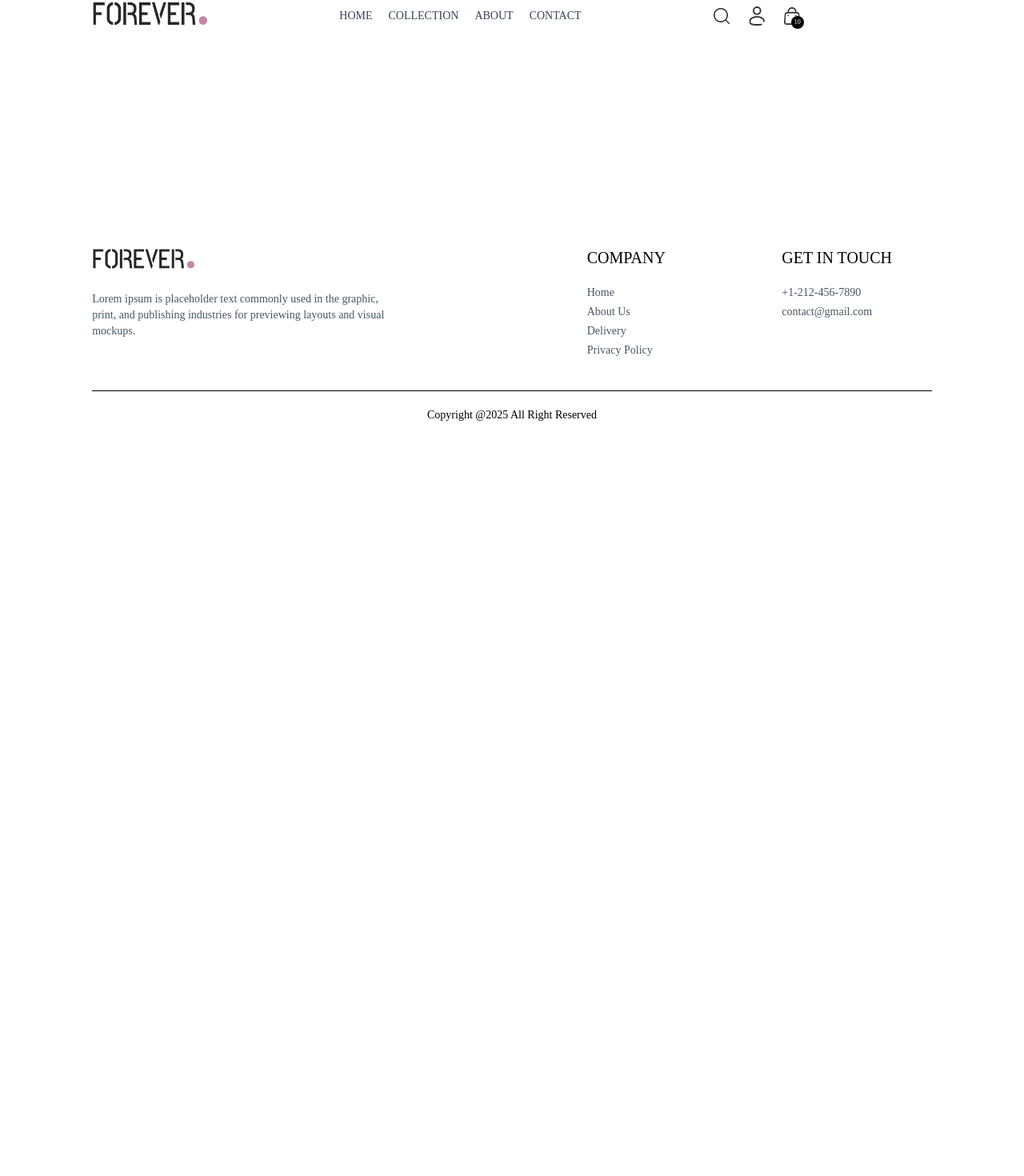
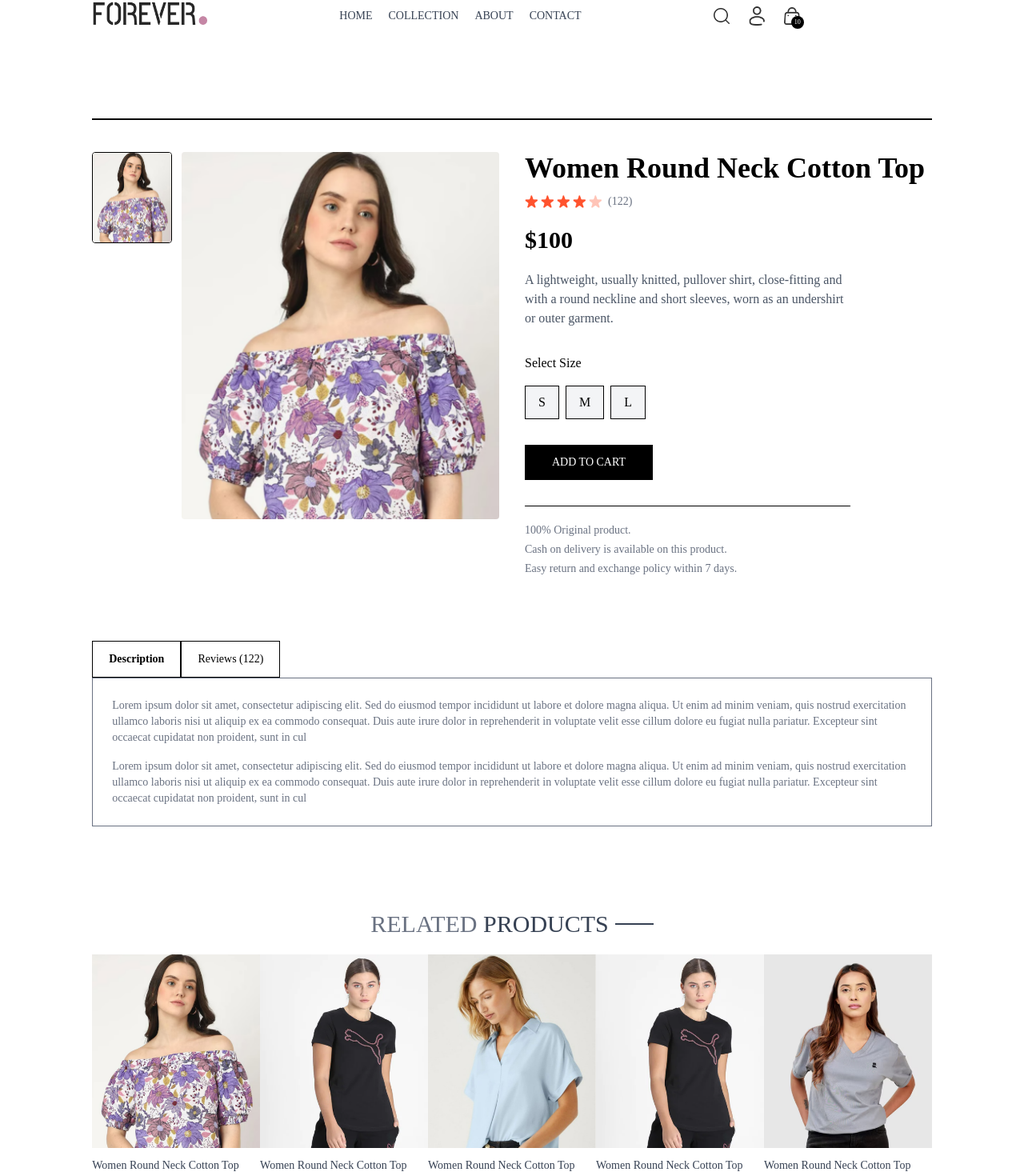
Before and after one commit to betelhembiruk/eccomerce, a React (Vite) app in the folder frontend/: page /product/aaaaa in a window 1280 px wide. Shown: the part 108-1578 px from the top of the page at 80% size. Before the commit the page ends 800 px from the top, so only its background shows below. Built offline with nearby package versions, Linux system fonts and the light colour scheme.

Commit message:
product item,latest product

```diff
--- /dev/null
+++ b/frontend/src/components/RelatedProducts.jsx
@@ -0,0 +1,42 @@
+import React, { useContext, useEffect, useState } from 'react'
+import Titell from './Titell'
+import ProductItem from './ProductItem'
+import { ShopContext } from '../context/ShopContext'
+
+const RelatedProducts = ({ category, subCategory }) => {
+  const { products } = useContext(ShopContext)
+  const [related, setRelated] = useState([])
+
+  useEffect(() => {
+    if (products.length > 0) {
+      let productsCopy = products.slice()
+
+      productsCopy = productsCopy.filter((item) => category === item.category)
+      productsCopy = productsCopy.filter((item) => subCategory === item.subCategory)
+
+      setRelated(productsCopy.slice(0, 5))
+    }
+  }, [products, category, subCategory])
+
+  return (
+    <div className="my-24">
+      <div className="text-center text-3xl py-2">
+        <Titell text1={'RELATED'} text2={'PRODUCTS'} />
+      </div>
+
+      <div className="grid grid-cols-2 sm:grid-cols-3 md:grid-cols-4 lg:grid-cols-5 gap-y-6">
+        {related.map((item, index) => (
+          <ProductItem
+            key={index}
+            id={item._id}
+            name={item.name}
+            price={item.price}
+            image={item.image}
+          />
+        ))}
+      </div>
+    </div>
+  )
+}
+
+export default RelatedProducts
--- a/frontend/src/context/ShopContext.jsx
+++ b/frontend/src/context/ShopContext.jsx
@@ -1,20 +1,23 @@
 import { createContext } from "react";
-import {products}  from "../assets/assets"
+import { products } from "../assets/assets";
 
-export const ShopContext = createContext( null );
+export const ShopContext = createContext(null);
 
 const ShopContextProvider = (props) => {
+  const currency = "$";
+  const delivery_fee = 10;
 
-const currency = '$';
-const delivery_fee = 10;
+  const value = {
+    products,
+    currency,
+    delivery_fee
+  };
 
-    const value = {
-products
-    }
-    return(
-        <ShopContext.Provider value={value}>
-            {props.children}
-        </ShopContext.Provider>
-    )
-}
+  return (
+    <ShopContext.Provider value={value}>
+      {props.children}
+    </ShopContext.Provider>
+  );
+};
+
 export default ShopContextProvider;
--- a/frontend/src/index.css
+++ b/frontend/src/index.css
@@ -20,6 +20,9 @@
   font-weight: 400;
   font-style: normal;
 }
+::-webkit-scrollbar{
+  display: none;
+}
 
 @media(max-width:640px) {
   a.active{
--- a/frontend/src/pages/Product.jsx
+++ b/frontend/src/pages/Product.jsx
@@ -1,8 +1,103 @@
-import React from 'react'
+import React, { useContext, useEffect, useState } from 'react'
+import { useParams } from 'react-router-dom'
+import { ShopContext } from '../context/ShopContext'
+import { assets } from '../assets/assets'
+import RelatedProducts from '../components/RelatedProducts'
 
 const Product = () => {
+  const { productId } = useParams()
+  const { products, currency } = useContext(ShopContext)
+  const [productData, setProductData] = useState(false)
+  const [image, setImage] = useState('')
+const [size,setSize] = useState('')
+  const fetchProductData = () => {
+    const item = products.find((p) => p._id === productId)
+    if (item) {
+      setProductData(item)
+      setImage(item.image[0])
+    }
+  }
+
+  useEffect(() => {
+    fetchProductData()
+  }, [productId, products])
+
+  if (!productData) return <div className="opacity-0 h-20"></div>
+
   return (
-    <div>
+    <div className="border-t-2 pt-10 transition-opacity ease-in duration-500 opacity-100">
+      <div className="flex flex-col sm:flex-row gap-8">
+        <div className="flex flex-col-reverse sm:flex-row flex-1 gap-3">
+          <div className="flex sm:flex-col overflow-x-auto sm:overflow-y-scroll justify-between sm:justify-normal sm:w-1/5 w-full gap-2">
+            {productData.image.map((img, index) => (
+              <img
+                key={index}
+                src={img}
+                alt={productData.name}
+                className="w-1/4 sm:w-full sm:mb-3 flex-shrink-0 cursor-pointer border rounded"
+                onClick={() => setImage(img)}
+              />
+            ))}
+          </div>
+          <div className="w-full sm:w-4/5">
+            <img src={image} alt={productData.name} className="w-full h-auto rounded" />
+          </div>
+        </div>
+        <div className="flex-1 flex flex-col">
+          <h1 className="font-semibold text-3xl sm:text-4xl">{productData.name}</h1>
+          <div className="flex items-center gap-2 mt-3">
+            <div className="flex gap-1">
+              <img src={assets.star_icon} alt="" className="w-4 h-4" />
+              <img src={assets.star_icon} alt="" className="w-4 h-4" />
+              <img src={assets.star_icon} alt="" className="w-4 h-4" />
+              <img src={assets.star_icon} alt="" className="w-4 h-4" />
+              <img src={assets.star_dull_icon} alt="" className="w-4 h-4" />
+            </div>
+            <p className="text-sm text-gray-500">(122)</p>
+          </div>
+          <p className="mt-5 text-3xl font-bold">{currency}{productData.price}</p>
+          <p className="mt-5 text-gray-600 md:w-4/5">{productData.description}</p>
+          <div className='flex flex-col gap-4 my-8'>
+          <p>Select Size</p>
+          <div className='flex gap-2'>
+            { productData.sizes.map((item,index)=>(
+              <button onClick={()=>setSize(item)} className={`border py-2 px-4 bg-gray-100 ${item === size  ? 'border-orange-500' : ''}`} key={index}>{item}</button>
+                ))}
+          </div>
+          </div>
+          <button className='bg-black text-white px-8 py-3 text-sm  w-40 active:bg-gray-700'>
+            ADD TO CART
+          </button>
+          <hr className='mt-8 sm:w-4/5'/>
+          <div className='text-sm text-gray-500 mt-5 flex flex-col gap-1'>
+            <p>100% Original product.</p>
+            <p>Cash on delivery is available on this product.</p>
+            <p>Easy return and exchange policy within 7 days.</p>
+          </div>
+        </div>
+      </div>
+
+<div className='mt-20'>
+<div className='flex'>
+<b className='border px-5 py-3 text-sm'>
+Description
+</b>
+<p className='border px-5 py-3 text-sm'>
+Reviews (122)
+</p>
+</div>
+<div className='flex flex-col gap-4 border px-6 py-6 text-sm text-gray-500'>
+<p>Lorem ipsum dolor sit amet, consectetur adipiscing elit. Sed do eiusmod tempor incididunt ut labore et dolore magna aliqua. Ut enim ad minim veniam, quis nostrud exercitation ullamco laboris nisi ut aliquip ex ea commodo consequat. Duis aute irure dolor in reprehenderit in voluptate velit esse cillum dolore eu fugiat nulla pariatur. Excepteur sint occaecat cupidatat non proident, sunt in cul
+</p>
+<p>Lorem ipsum dolor sit amet, consectetur adipiscing elit. Sed do eiusmod tempor incididunt ut labore et dolore magna aliqua. Ut enim ad minim veniam, quis nostrud exercitation ullamco laboris nisi ut aliquip ex ea commodo consequat. Duis aute irure dolor in reprehenderit in voluptate velit esse cillum dolore eu fugiat nulla pariatur. Excepteur sint occaecat cupidatat non proident, sunt in cul
+</p>
+
+</div>
+</div>
+<RelatedProducts
+  category={productData.category}
+  subCategory={productData.subCategory}
+/>
 
     </div>
   )
```
